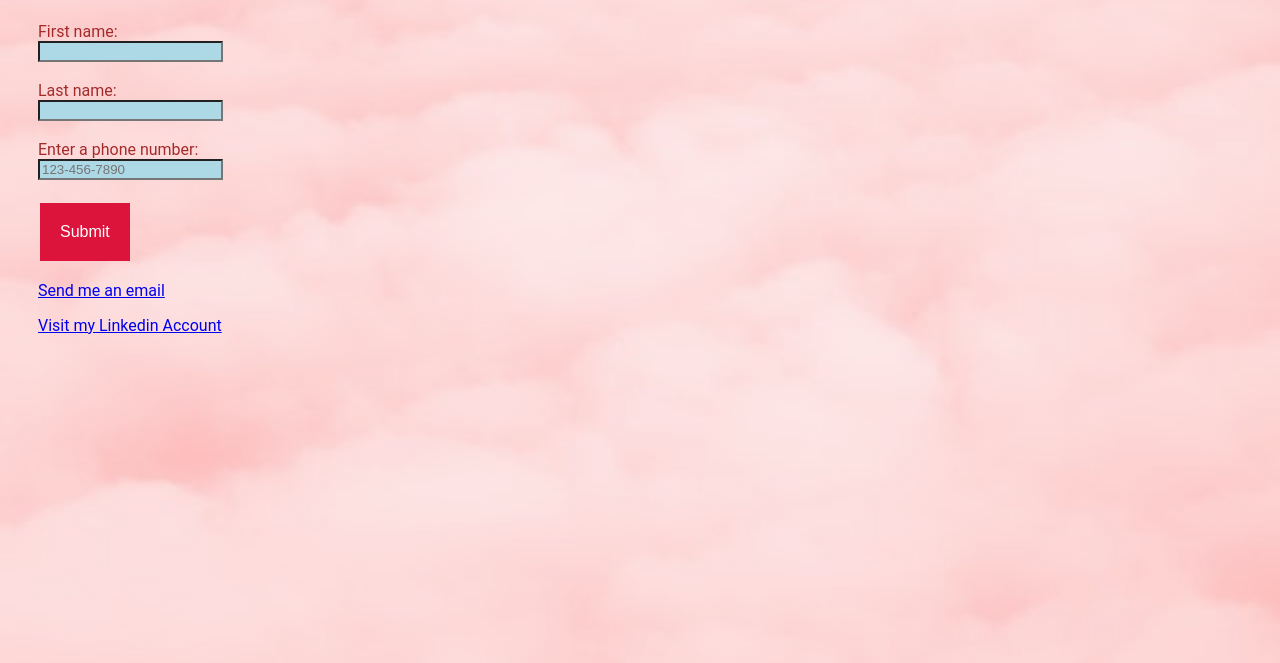
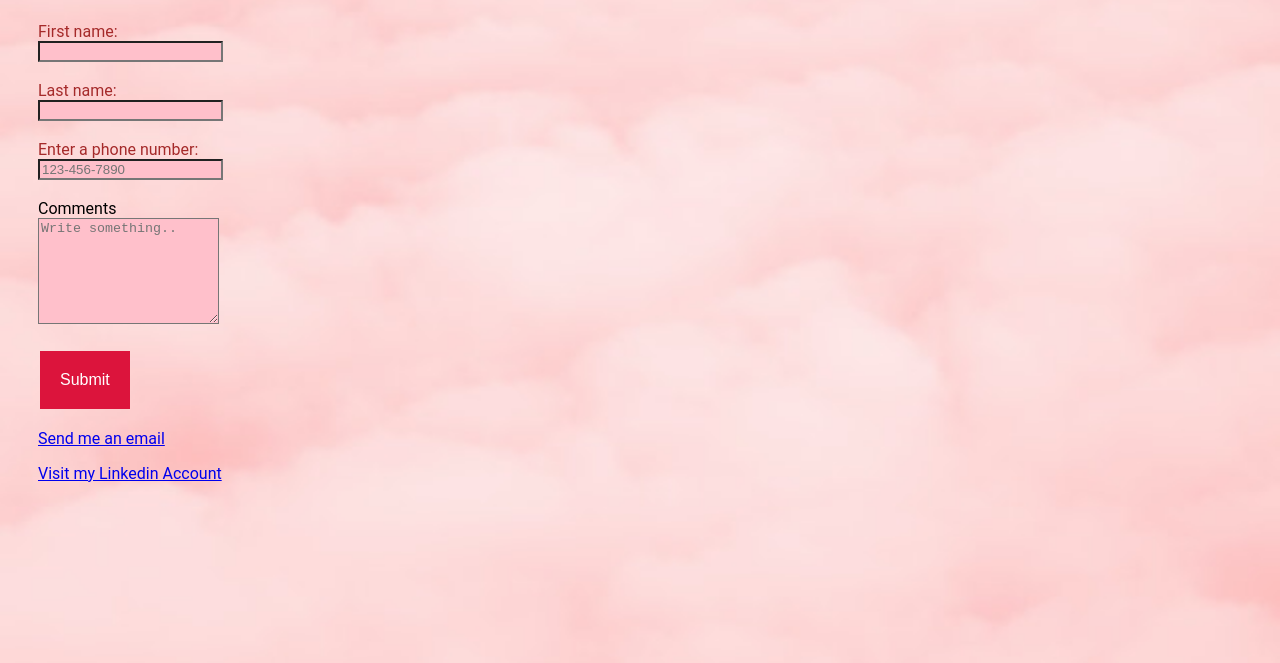
Before and after one commit to Jasdhillon1685/Jasdhillon1685.github.io, a plain HTML site: page Contacts.html in a window 1280 px wide. Shown: the part 123-786 px from the top of the page. Drawn offline with Linux system fonts and the light colour scheme; a web font is replaced by a local one.

Commit message:
Fixed Comments

```diff
--- a/Contacts.html
+++ b/Contacts.html
@@ -28,14 +28,16 @@
 
             <form action="/action_page.php" class="form">
                 <label for="fname" style="color:brown;">First name:</label><br>
-                <input type="text" id="fname" name="fname" value="" style="background-color:lightblue"><br><br>
+                <input type="text" id="fname" name="fname" value="" style="background-color:pink"><br><br>
                 <label for="lname" style="color:brown;">Last name:</label><br>
-                <input type="text" id="lname" name="lname" value="" style="background-color:lightblue"><br><br>
+                <input type="text" id="lname" name="lname" value="" style="background-color:pink"><br><br>
 
                  <label for="phone" style="color:brown;">Enter a phone number:</label><br>
                  <input type="tel"  id="phone" name="phone" placeholder="123-456-7890"
-                    pattern="[0-9]{3}-[0-9]{3}-[0-9]{4}" style="background-color:lightblue">
+                    pattern="[0-9]{3}-[0-9]{3}-[0-9]{4}" style="background-color:pink">     <br><br>
 
+                    <label for="comment">Comments</label><br>
+                    <textarea id="comment" name="subject" placeholder="Write something.." style="height:100px; background-color: pink;"></textarea>
                   </form>   <br> <br>
 
                 <input class="submit" type="submit" value="Submit">
```
